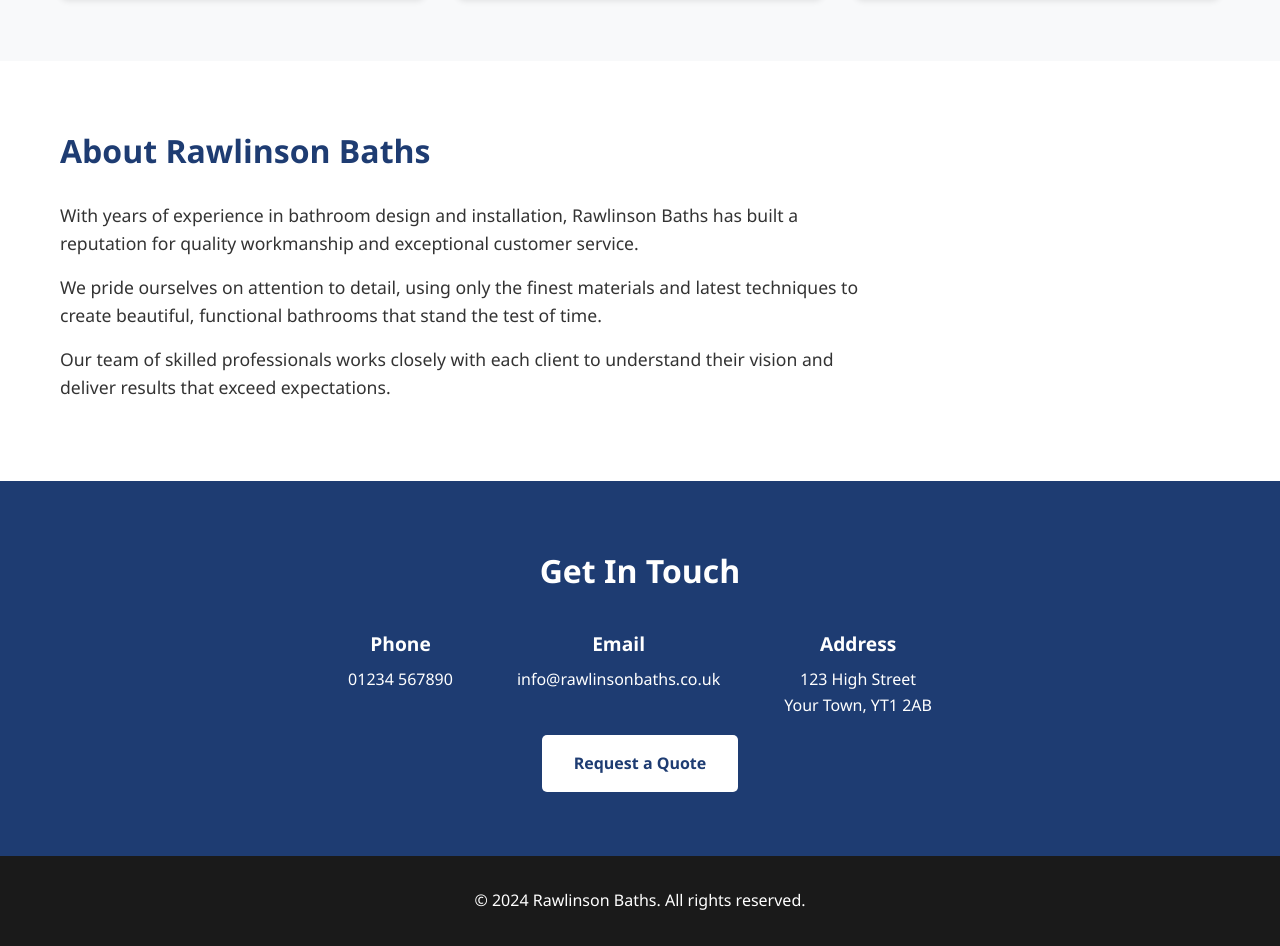
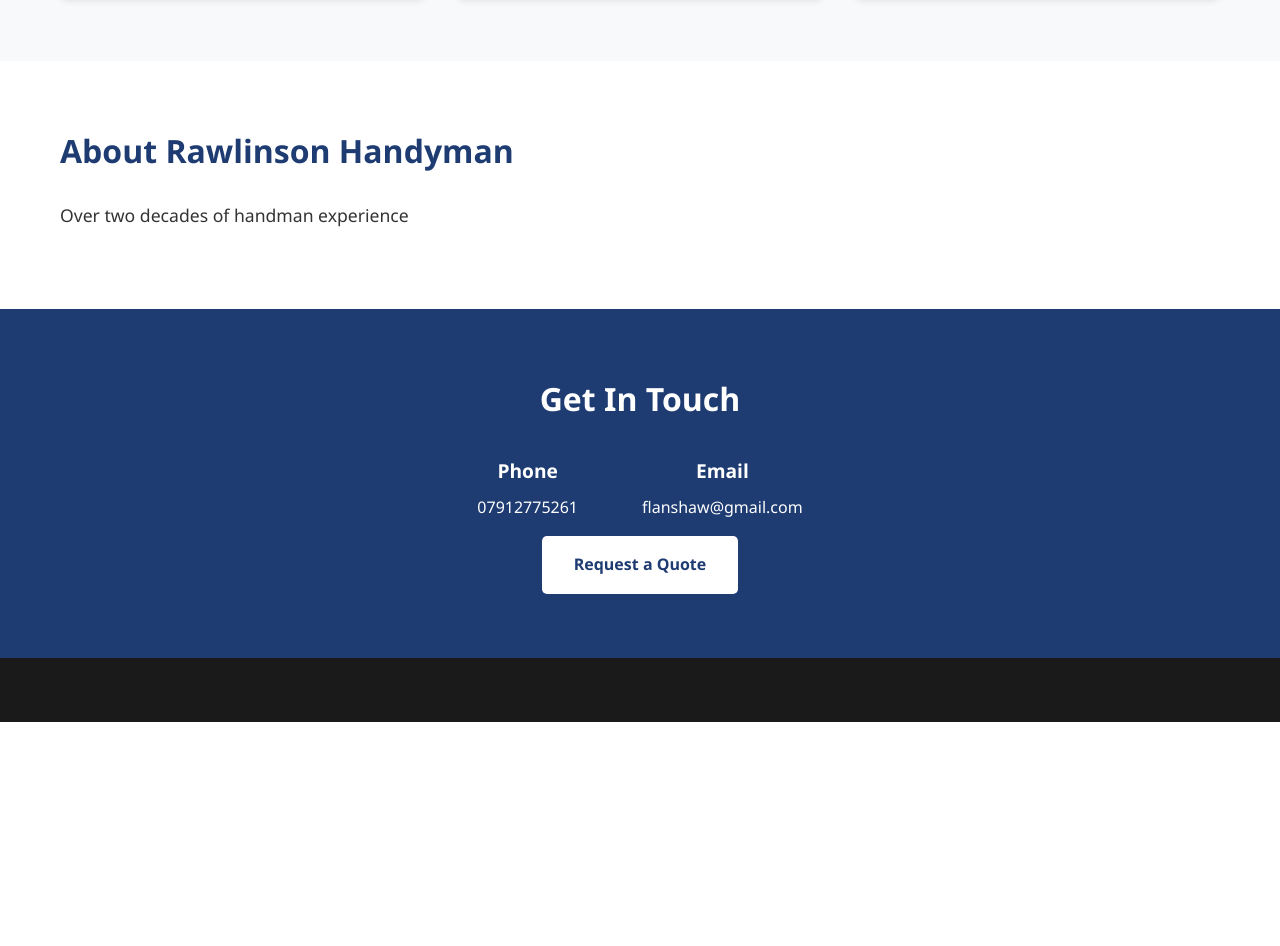
Before and after one commit to flanshaw/Handyman, a plain HTML site: page index.html in a window 1280 px wide. Shown: the part 920-1866 px from the top of the page. After the commit the page ends 1642 px from the top, so only its background shows below. Drawn offline with Linux system fonts and the light colour scheme.

Commit message:
Change title and update contact details
Updated the title and contact information to reflect the new branding.

```diff
--- a/index.html
+++ b/index.html
@@ -3,7 +3,7 @@
 <head>
     <meta charset="UTF-8">
     <meta name="viewport" content="width=device-width, initial-scale=1.0">
-    <title>Rawlinson Baths - Quality Bathroom Solutions</title>
+    <title>Rawlinson Handy Man</title>
     <style>
         * {
             margin: 0;
@@ -246,10 +246,8 @@
 
     <section id="about" class="about">
         <div class="container">
-            <h2>About Rawlinson Baths</h2>
-            <p>With years of experience in bathroom design and installation, Rawlinson Baths has built a reputation for quality workmanship and exceptional customer service.</p>
-            <p>We pride ourselves on attention to detail, using only the finest materials and latest techniques to create beautiful, functional bathrooms that stand the test of time.</p>
-            <p>Our team of skilled professionals works closely with each client to understand their vision and deliver results that exceed expectations.</p>
+            <h2>About Rawlinson Handyman</h2>
+            <p>Over two decades of handman experience</p>
         </div>
     </section>
 
@@ -259,16 +257,13 @@
             <div class="contact-info">
                 <div class="contact-item">
                     <h3>Phone</h3>
-                    <p>01234 567890</p>
+                    <p>07912775261</p>
                 </div>
                 <div class="contact-item">
                     <h3>Email</h3>
-                    <p>info@rawlinsonbaths.co.uk</p>
+                    <p>flanshaw@gmail.com</p>
                 </div>
-                <div class="contact-item">
-                    <h3>Address</h3>
-                    <p>123 High Street<br>Your Town, YT1 2AB</p>
-                </div>
+
             </div>
             <div style="text-align: center;">
                 <a href="#contact" class="cta-button">Request a Quote</a>
@@ -277,9 +272,7 @@
     </section>
 
     <footer>
-        <div class="container">
-            <p>&copy; 2024 Rawlinson Baths. All rights reserved.</p>
-        </div>
+
     </footer>
 </body>
 </html>
```
